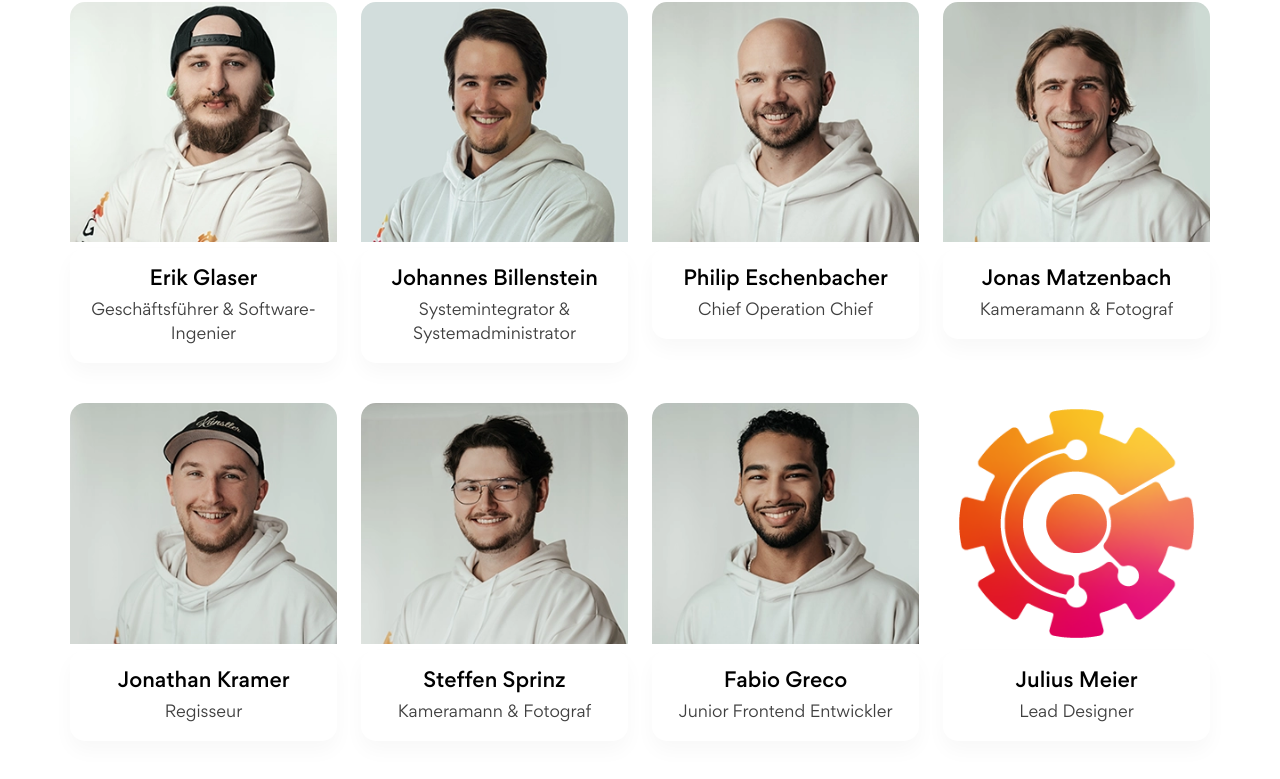
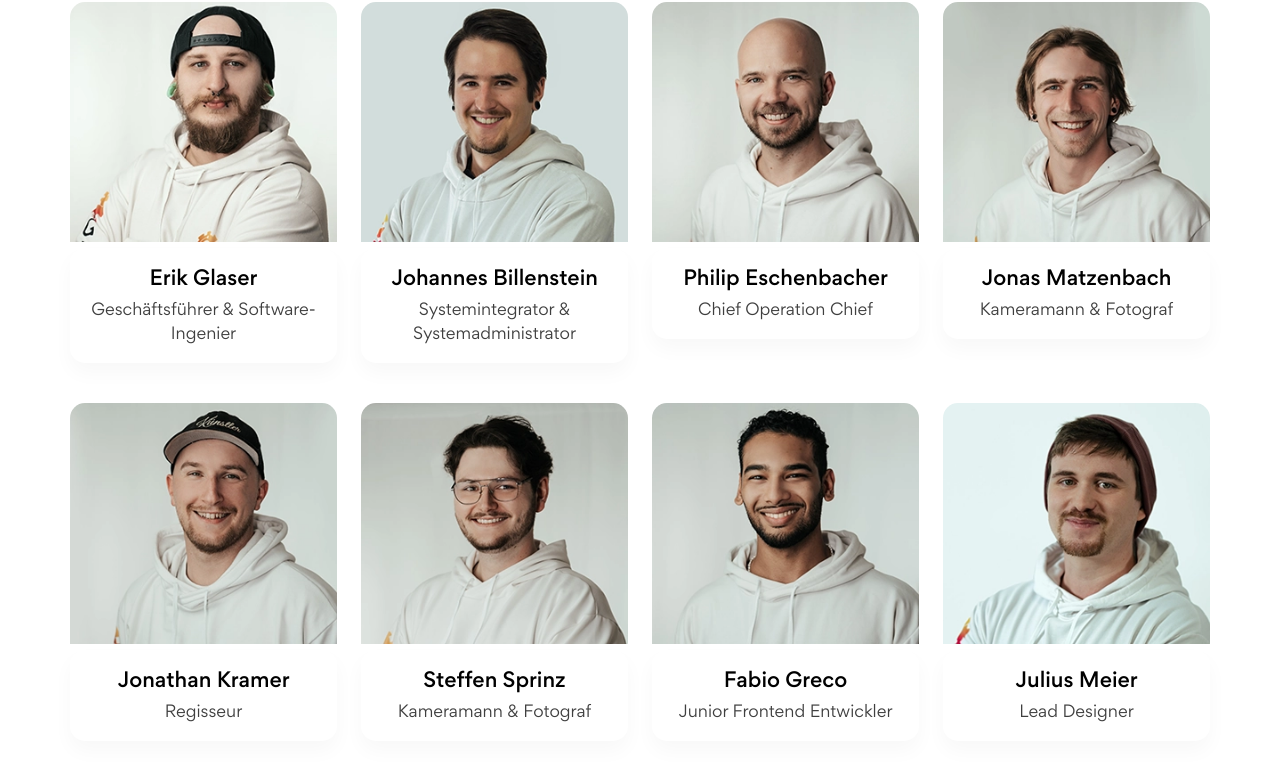
Before and after one commit to Erikqtx/glakon_it, a Next.js app: page /Leistungen/Team in a window 1280 px wide. Shown: the part 441-1220 px from the top of the page. Built offline with nearby package versions, Linux system fonts and the light colour scheme.

Commit message:
changed picture team1 for julius

```diff
--- a/components/team/Team1.jsx
+++ b/components/team/Team1.jsx
@@ -47,7 +47,7 @@ const teamMembers = [
     id: 8,
     name: "Julius Meier",
     role: "Lead Designer",
-    imgSrc: "/images/team/teamplatzhalter.webp",
+    imgSrc: "/images/team/juliusmeier.webp",
   },
   {
     id: 10,
--- a/pages/Leistungen/Team.js
+++ b/pages/Leistungen/Team.js
@@ -58,6 +58,7 @@ const TeamV1 = () => {
         <div className="container">
           <div className="wrapper border-bottom pb-120 lg-pb-80 position-relative">
             <div className="row">
+
               <Team1 />
             </div>
             {/* /.row */}
```
Also changed, not shown: public/images/team/juliusmeier.webp (added).
